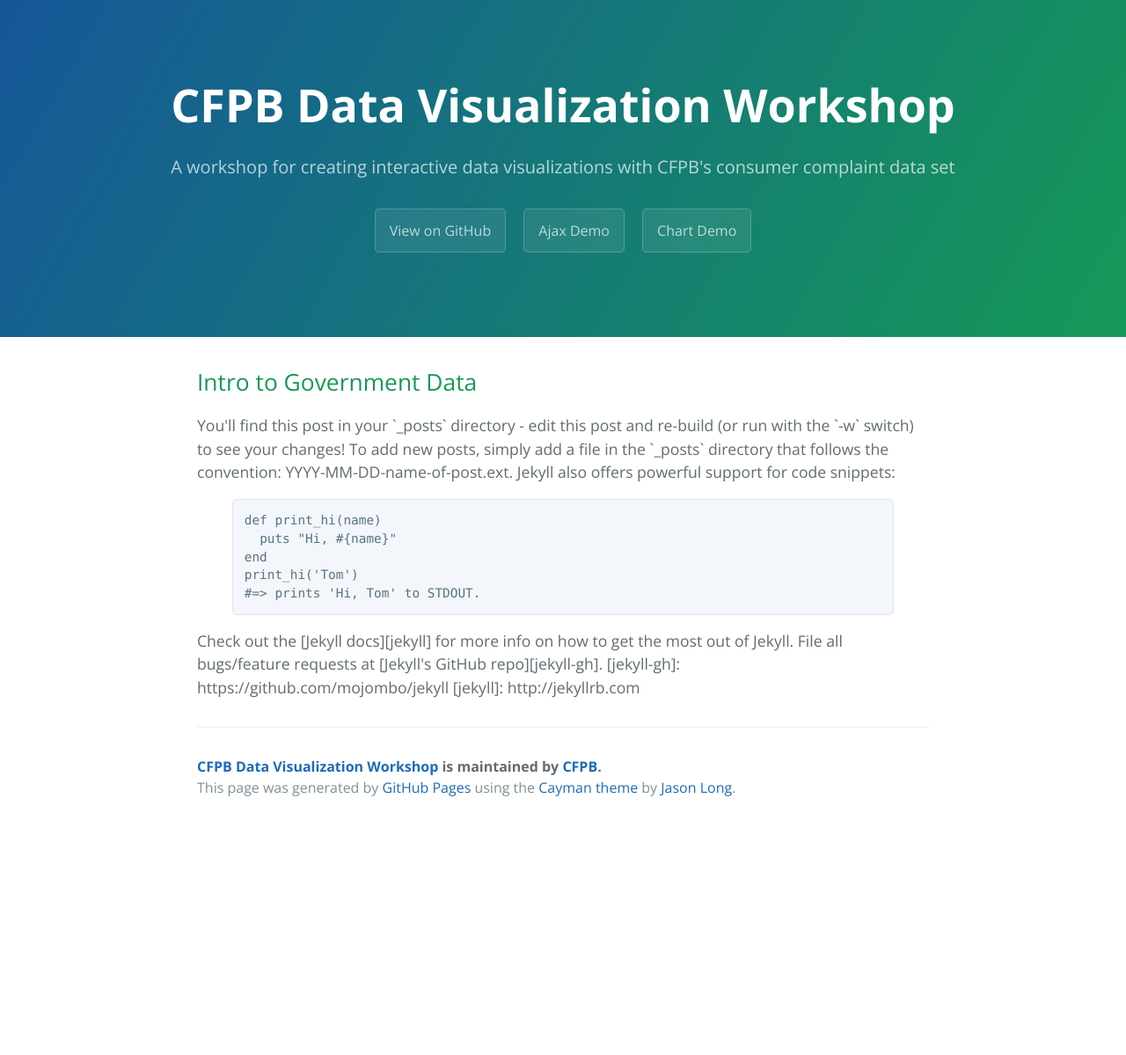
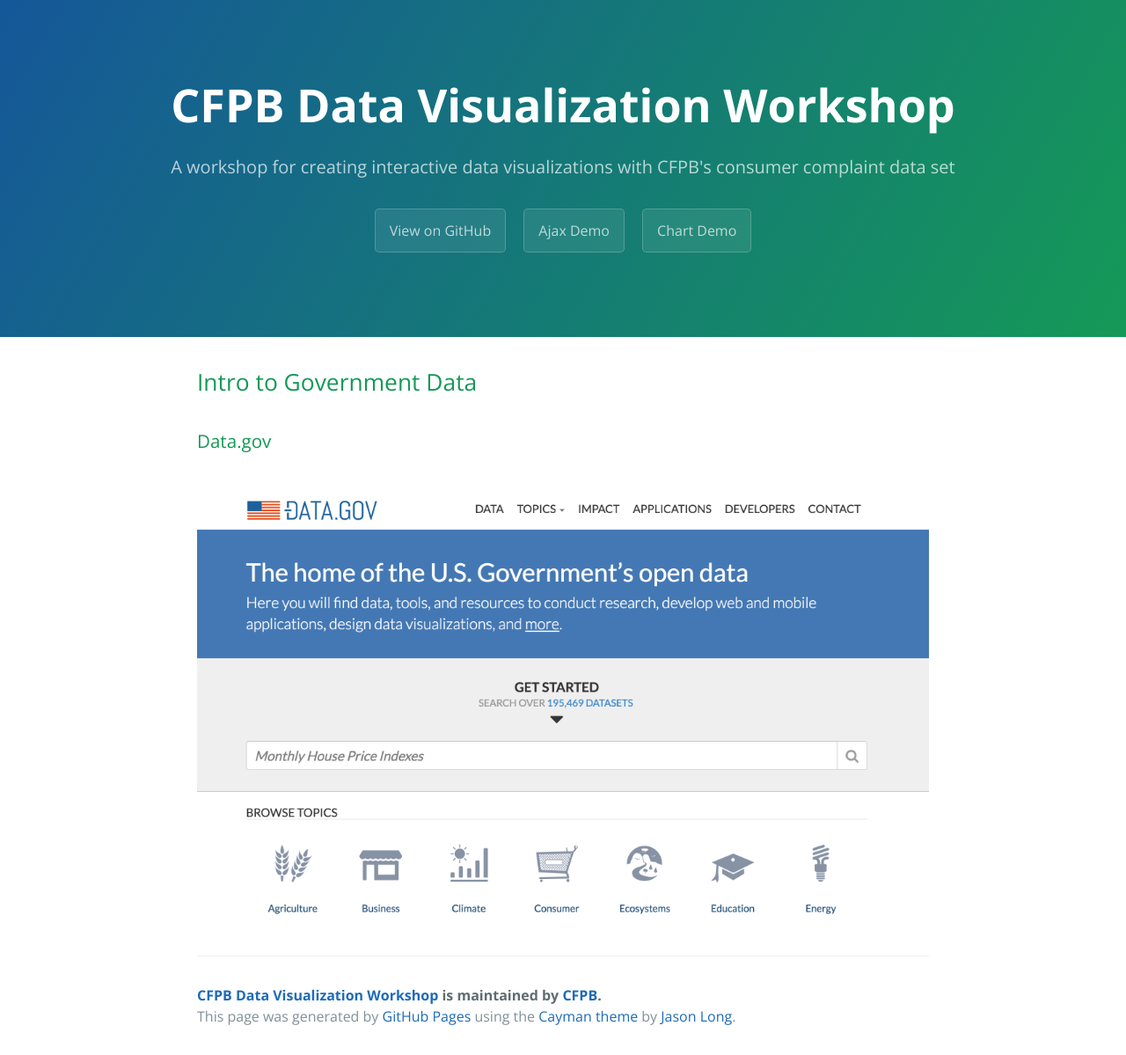
Before and after one commit to cfpb/data-viz-workshop, a Jekyll site: the page built from 1-intro-to-government-data.html, in a window 1280 px wide. Shown: the whole page at 88% size. Built offline with Jekyll 4.4.1, drawn with Linux system fonts in a browser that asks for light colours; Markdown is read by kramdown in place of the engine named in the settings; before the commit the page ends 939 px from its top, so only the background shows below that.

Commit message:
add data.gov to intro

```diff
--- a/1-intro-to-government-data.html
+++ b/1-intro-to-government-data.html
@@ -3,20 +3,6 @@
 title:  "Intro to Government Data"
 ---
 
-You'll find this post in your `_posts` directory - edit this post and re-build (or run with the `-w` switch) to see your changes!
-To add new posts, simply add a file in the `_posts` directory that follows the convention: YYYY-MM-DD-name-of-post.ext.
+<h3>Data.gov</h3>
 
-Jekyll also offers powerful support for code snippets:
-
-{% highlight ruby %}
-def print_hi(name)
-  puts "Hi, #{name}"
-end
-print_hi('Tom')
-#=> prints 'Hi, Tom' to STDOUT.
-{% endhighlight %}
-
-Check out the [Jekyll docs][jekyll] for more info on how to get the most out of Jekyll. File all bugs/feature requests at [Jekyll's GitHub repo][jekyll-gh].
-
-[jekyll-gh]: https://github.com/mojombo/jekyll
-[jekyll]:    http://jekyllrb.com
+<p><a href="https://www.data.gov/"><img src="../images/datadotgov.png" alt="Data.gov"></a></p>
```
Also changed, not shown: images/datadotgov.png (added).
